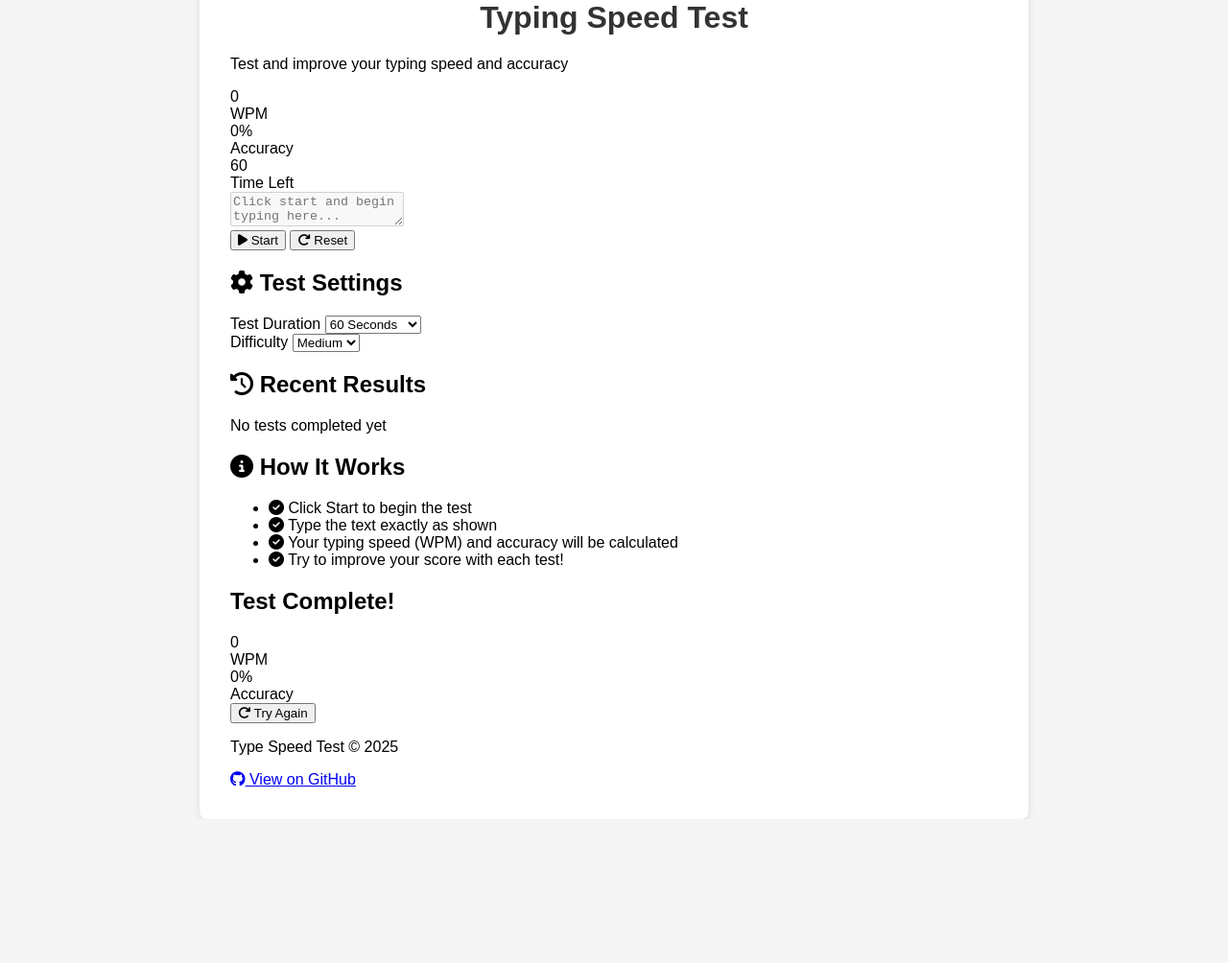
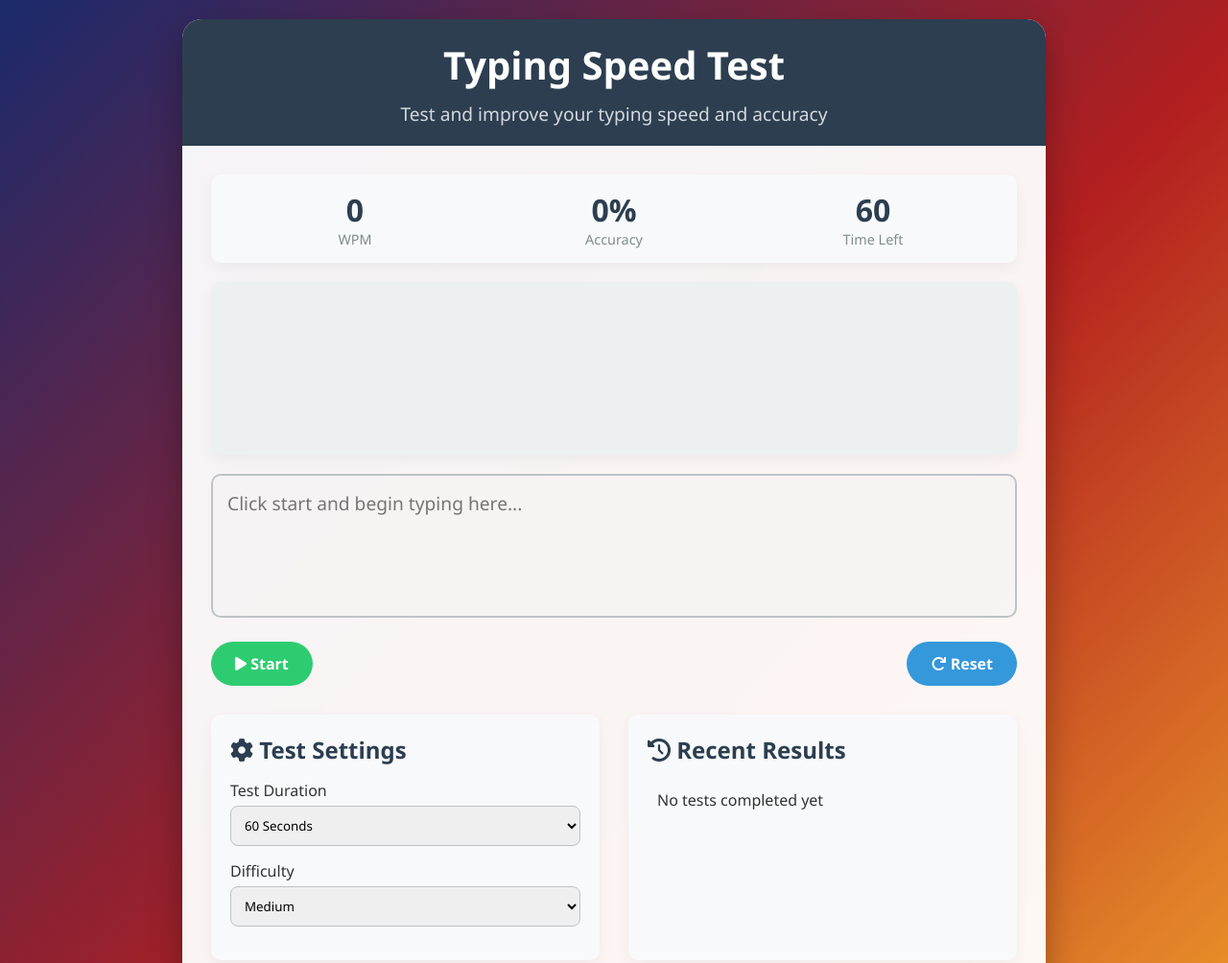
Before and after one commit to kanai6344/type-speed-test, a plain HTML site: page index.html in a window 1280 px wide. Shown: the top 1004 px of the page at 96% size. Before the commit the page ends 854 px from the top, so only its background shows below. Drawn offline with Linux system fonts and the light colour scheme.

Commit message:
Update styles.css

```diff
--- a/styles.css
+++ b/styles.css
@@ -1,76 +1,328 @@
+* {
+    margin: 0;
+    padding: 0;
+    box-sizing: border-box;
+    font-family: 'Segoe UI', Tahoma, Geneva, Verdana, sans-serif;
+}
+
 body {
-    font-family: Arial, sans-serif;
+    background: linear-gradient(135deg, #1a2a6c, #b21f1f, #fdbb2d);
+    min-height: 100vh;
     display: flex;
     justify-content: center;
     align-items: center;
-    height: 100vh;
-    margin: 0;
-    background-color: #f5f5f5;
+    padding: 20px;
+    color: #333;
 }
 
 .container {
-    background: white;
-    padding: 2rem;
-    border-radius: 8px;
-    box-shadow: 0 2px 10px rgba(0, 0, 0, 0.1);
-    width: 80%;
-    max-width: 800px;
+    background: rgba(255, 255, 255, 0.95);
+    border-radius: 20px;
+    box-shadow: 0 15px 35px rgba(0, 0, 0, 0.3);
+    width: 90%;
+    max-width: 900px;
+    overflow: hidden;
+}
+
+header {
+    background: #2c3e50;
+    color: white;
+    padding: 20px;
+    text-align: center;
+    position: relative;
 }
 
 h1 {
-    text-align: center;
-    color: #333;
+    font-size: 2.5rem;
+    margin-bottom: 10px;
 }
 
-.stats {
+.subtitle {
+    font-size: 1.2rem;
+    opacity: 0.8;
+}
+
+.main-content {
+    padding: 30px;
+    display: grid;
+    grid-template-columns: 1fr 1fr;
+    gap: 30px;
+}
+
+@media (max-width: 768px) {
+    .main-content {
+        grid-template-columns: 1fr;
+    }
+}
+
+.test-section {
+    grid-column: 1 / -1;
+}
+
+.stats-container {
     display: flex;
     justify-content: space-between;
-    margin-bottom: 1rem;
+    margin-bottom: 20px;
+    background: #f8f9fa;
+    padding: 15px;
+    border-radius: 10px;
+    box-shadow: 0 5px 15px rgba(0, 0, 0, 0.05);
+}
+
+.stat {
+    text-align: center;
+    flex: 1;
+}
+
+.stat-value {
+    font-size: 2rem;
+    font-weight: bold;
+    color: #2c3e50;
+}
+
+.stat-label {
+    font-size: 0.9rem;
+    color: #7f8c8d;
+}
+
+.quote-display {
+    background: #ecf0f1;
+    padding: 25px;
+    border-radius: 10px;
+    margin-bottom: 20px;
+    font-size: 1.4rem;
+    line-height: 1.6;
+    min-height: 180px;
+    box-shadow: 0 5px 15px rgba(0, 0, 0, 0.05);
+}
+
+.input-area {
+    width: 100%;
+    position: relative;
+}
+
+textarea {
+    width: 100%;
+    height: 150px;
+    padding: 15px;
+    border: 2px solid #bdc3c7;
+    border-radius: 10px;
+    font-size: 1.2rem;
+    resize: none;
+    transition: border-color 0.3s;
+}
+
+textarea:focus {
+    outline: none;
+    border-color: #3498db;
+}
+
+.controls {
+    display: flex;
+    justify-content: space-between;
+    margin-top: 20px;
+}
+
+button {
+    padding: 12px 25px;
+    border: none;
+    border-radius: 50px;
+    font-size: 1rem;
+    font-weight: bold;
+    cursor: pointer;
+    transition: all 0.3s;
+}
+
+.btn-start {
+    background: #2ecc71;
+    color: white;
+}
+
+.btn-start:hover {
+    background: #27ae60;
+}
+
+.btn-stop {
+    background: #e74c3c;
+    color: white;
+}
+
+.btn-stop:hover {
+    background: #c0392b;
+}
+
+.btn-reset {
+    background: #3498db;
+    color: white;
+}
+
+.btn-reset:hover {
+    background: #2980b9;
+}
+
+.settings {
+    background: #f8f9fa;
+    padding: 20px;
+    border-radius: 10px;
+    box-shadow: 0 5px 15px rgba(0, 0, 0, 0.05);
+}
+
+.settings h2 {
+    margin-bottom: 15px;
+    color: #2c3e50;
+}
+
+.setting-group {
+    margin-bottom: 15px;
+}
+
+.setting-group label {
+    display: block;
+    margin-bottom: 5px;
+    font-weight: 500;
+}
+
+.setting-group select {
+    width: 100%;
+    padding: 10px;
+    border-radius: 8px;
+    border: 1px solid #bdc3c7;
+}
+
+.history {
+    background: #f8f9fa;
+    padding: 20px;
+    border-radius: 10px;
+    box-shadow: 0 5px 15px rgba(0, 0, 0, 0.05);
+}
+
+.history h2 {
+    margin-bottom: 15px;
+    color: #2c3e50;
+}
+
+.history-list {
+    max-height: 200px;
+    overflow-y: auto;
+}
+
+.history-item {
+    padding: 10px;
+    border-bottom: 1px solid #ddd;
+    display: flex;
+    justify-content: space-between;
+}
+
+.history-item:last-child {
+    border-bottom: none;
+}
+
+.result {
+    grid-column: 1 / -1;
+    background: #2c3e50;
+    color: white;
+    padding: 30px;
+    border-radius: 10px;
+    text-align: center;
+    margin-top: 20px;
+    display: none;
+}
+
+.result h2 {
+    margin-bottom: 20px;
+    font-size: 2rem;
+}
+
+.result-stats {
+    display: flex;
+    justify-content: space-around;
+    margin-bottom: 30px;
+}
+
+.result-stat {
+    text-align: center;
+}
+
+.result-value {
+    font-size: 2.5rem;
+    font-weight: bold;
+    color: #3498db;
+}
+
+.result-label {
     font-size: 1.2rem;
 }
 
-.quote {
-    margin: 1rem 0;
-    padding: 1rem;
-    background: #f9f9f9;
-    border-radius: 4px;
-    min-height: 100px;
-    font-size: 1.2rem;
-    line-height: 1.6;
-}
-
-.input {
-    width: 100%;
-    height: 150px;
-    padding: 0.5rem;
-    font-size: 1rem;
-    border: 1px solid #ddd;
-    border-radius: 4px;
-    resize: none;
-}
-
-.btn {
-    display: block;
-    width: 100%;
-    padding: 0.75rem;
-    margin-top: 1rem;
-    background: #4CAF50;
-    color: white;
-    border: none;
-    border-radius: 4px;
-    font-size: 1rem;
-    cursor: pointer;
-}
-
-.btn:hover {
-    background: #45a049;
+.character {
+    display: inline-block;
+    transition: all 0.2s;
 }
 
 .correct {
-    color: green;
+    color: #27ae60;
 }
 
 .incorrect {
-    color: red;
+    color: #e74c3c;
     text-decoration: underline;
 }
+
+.current {
+    background-color: #3498db;
+    color: white;
+    padding: 0 2px;
+    border-radius: 2px;
+}
+
+.instructions {
+    grid-column: 1 / -1;
+    background: #f8f9fa;
+    padding: 20px;
+    border-radius: 10px;
+    margin-top: 20px;
+    box-shadow: 0 5px 15px rgba(0, 0, 0, 0.05);
+}
+
+.instructions h2 {
+    margin-bottom: 15px;
+    color: #2c3e50;
+}
+
+.instructions ul {
+    list-style-type: none;
+}
+
+.instructions li {
+    margin-bottom: 10px;
+    display: flex;
+    align-items: flex-start;
+}
+
+.instructions i {
+    color: #3498db;
+    margin-right: 10px;
+    margin-top: 4px;
+}
+
+footer {
+    text-align: center;
+    padding: 20px;
+    background: #2c3e50;
+    color: white;
+}
+
+.github-link {
+    color: #3498db;
+    text-decoration: none;
+    display: inline-flex;
+    align-items: center;
+    margin-top: 10px;
+}
+
+.github-link:hover {
+    text-decoration: underline;
+}
+
+.github-link i {
+    margin-right: 5px;
+}
```
